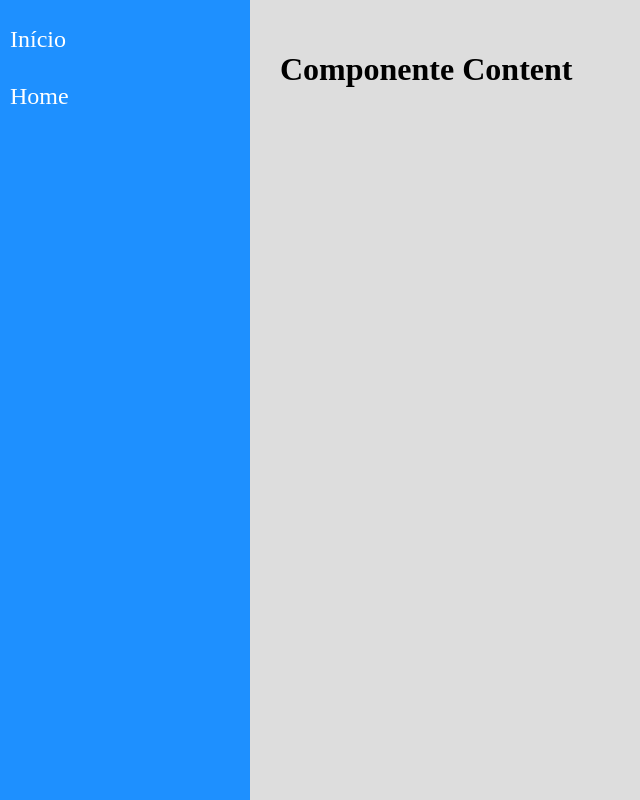
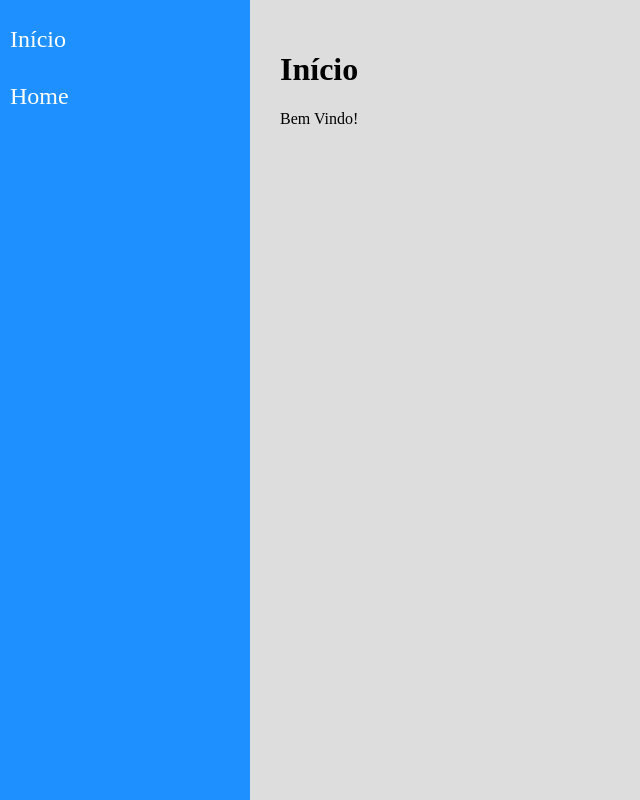
Before and after one commit to LuisLimaIt/Navega-o-com-React-Router, a React (Create React App) app: page / in a window 1280 px wide. Shown: the whole page, without its empty margins (0-640 px from the left). Built offline with nearby package versions, Linux system fonts and the light colour scheme.

Commit message:
simple navigation

```diff
--- a/src/components/layout/Content.jsx
+++ b/src/components/layout/Content.jsx
@@ -1,9 +1,20 @@
-import './Content.css'
+import './Content.css';
 import React from 'react';
+import {Switch, Route } from 'react-router-dom';
+
+import About from '../../views/examples/About'
+import Home from '../../views/examples/Home'
 
 const Content = props => (
     <main className="content">
-        <h1>Componente Content</h1>
+        <Switch>
+            <Route path="/about">
+                <About />
+            </Route>
+            <Route path="/">
+                <Home />
+            </Route>
+        </Switch>
     </main>
 )
 
--- a/src/components/layout/Menu.jsx
+++ b/src/components/layout/Menu.jsx
@@ -1,15 +1,17 @@
 import './Menu.css'
 import React from 'react';
+
+import { Link } from 'react-router-dom'
 
 const Menu = props => (
     <aside className="menu">
         <nav>
             <ul>
                 <li>
-                    <a href="/">Início</a>
+                    <Link to="/">Início</Link>
                 </li>
                 <li>
-                    <a href="/">Home</a>
+                    <Link to="/about">Home</Link>
                 </li>
             </ul>
         </nav>
--- a/src/views/App.jsx
+++ b/src/views/App.jsx
@@ -1,12 +1,15 @@
 import './App.css'
 import React from 'react';
+import { BrowserRouter as Router } from 'react-router-dom';
 import Menu from '../components/layout/Menu'
 import Content from '../components/layout/Content'
 
 const App = props => (
     <div className="app">
-        <Menu />
-        <Content />
+        <Router>
+            <Menu />
+            <Content />
+        </Router>
     </div>
 )
 
```
